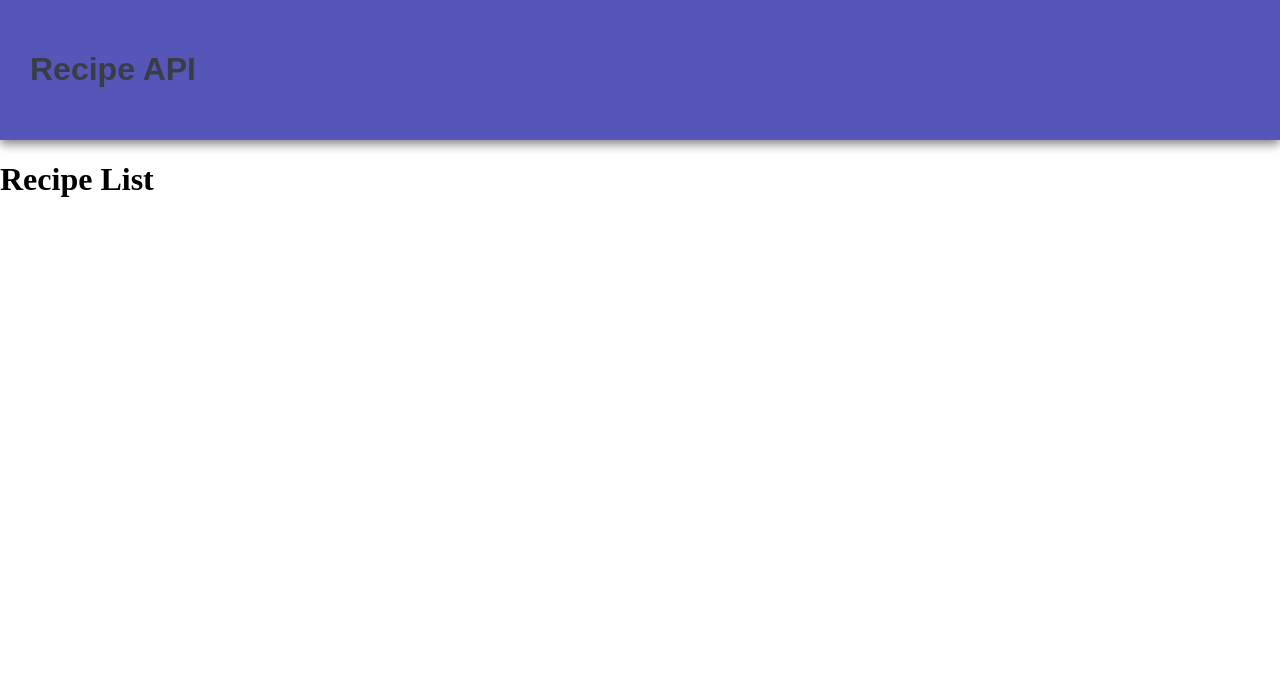
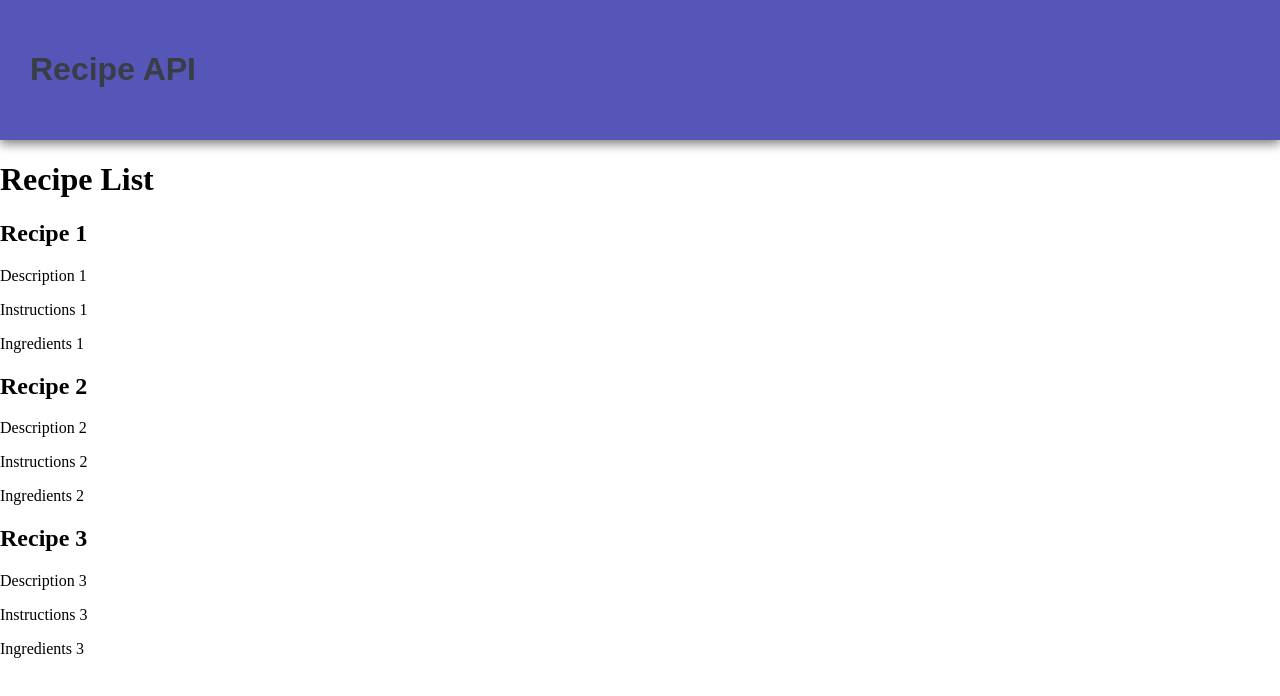
Before and after one commit to joelgamba04/ReactRecipeApi, a React (Vite) app in the folder recipeapi/: page / in a window 1280 px wide. Shown: the top 696 px of the page. Built offline with nearby package versions, Linux system fonts and the light colour scheme.

Commit message:
Added recipedetail component and dummy data

```diff
--- a/recipeapi/src/App.jsx
+++ b/recipeapi/src/App.jsx
@@ -1,7 +1,7 @@
 import { BrowserRouter, Routes, Route } from "react-router-dom";
 import "./App.css";
 import Header from "./components/Header";
-import RecipeList from "./components/RecipeList";
+import RecipePage from "./components/RecipeList";
 import CreateRecipe from "./components/CreateRecipe";
 import PageNotFound from "./components/PageNotFound";
 
@@ -12,7 +12,7 @@
 
       <BrowserRouter>
         <Routes>
-          <Route path="/" element={<RecipeList />} />
+          <Route path="/" element={<RecipePage />} />
           <Route path="/create" element={<CreateRecipe />} />
 
           <Route path="*" element={<PageNotFound />} />
--- /dev/null
+++ b/recipeapi/src/components/RecipeDetail.jsx
@@ -0,0 +1,12 @@
+const RecipeDetail = ({ recipe }) => {
+  return (
+    <div>
+      <h2>{recipe.name}</h2>
+      <p>{recipe.description}</p>
+      <p>{recipe.instructions}</p>
+      <p>{recipe.ingredients}</p>
+    </div>
+  );
+};
+
+export default RecipeDetail;
--- a/recipeapi/src/components/RecipeList.jsx
+++ b/recipeapi/src/components/RecipeList.jsx
@@ -1,9 +1,18 @@
-const RecipeList = () => {
+import RecipeData from "../helpers/RecipeData.jsx";
+import RecipeDetail from "./RecipeDetail.jsx";
+
+const RecipePage = () => {
   return (
     <div>
       <h1>Recipe List</h1>
+
+      {RecipeData.map((recipe) => (
+        <div key={recipe.id}>
+          <RecipeDetail recipe={recipe} />
+        </div>
+      ))}
     </div>
   );
 };
 
-export default RecipeList;
+export default RecipePage;
--- /dev/null
+++ b/recipeapi/src/helpers/RecipeData.jsx
@@ -0,0 +1,25 @@
+const RecipeData = [
+  {
+    id: 1,
+    name: "Recipe 1",
+    description: "Description 1",
+    instructions: "Instructions 1",
+    ingredients: "Ingredients 1",
+  },
+  {
+    id: 2,
+    name: "Recipe 2",
+    description: "Description 2",
+    instructions: "Instructions 2",
+    ingredients: "Ingredients 2",
+  },
+  {
+    id: 3,
+    name: "Recipe 3",
+    description: "Description 3",
+    instructions: "Instructions 3",
+    ingredients: "Ingredients 3",
+  },
+];
+
+export default RecipeData;
```
